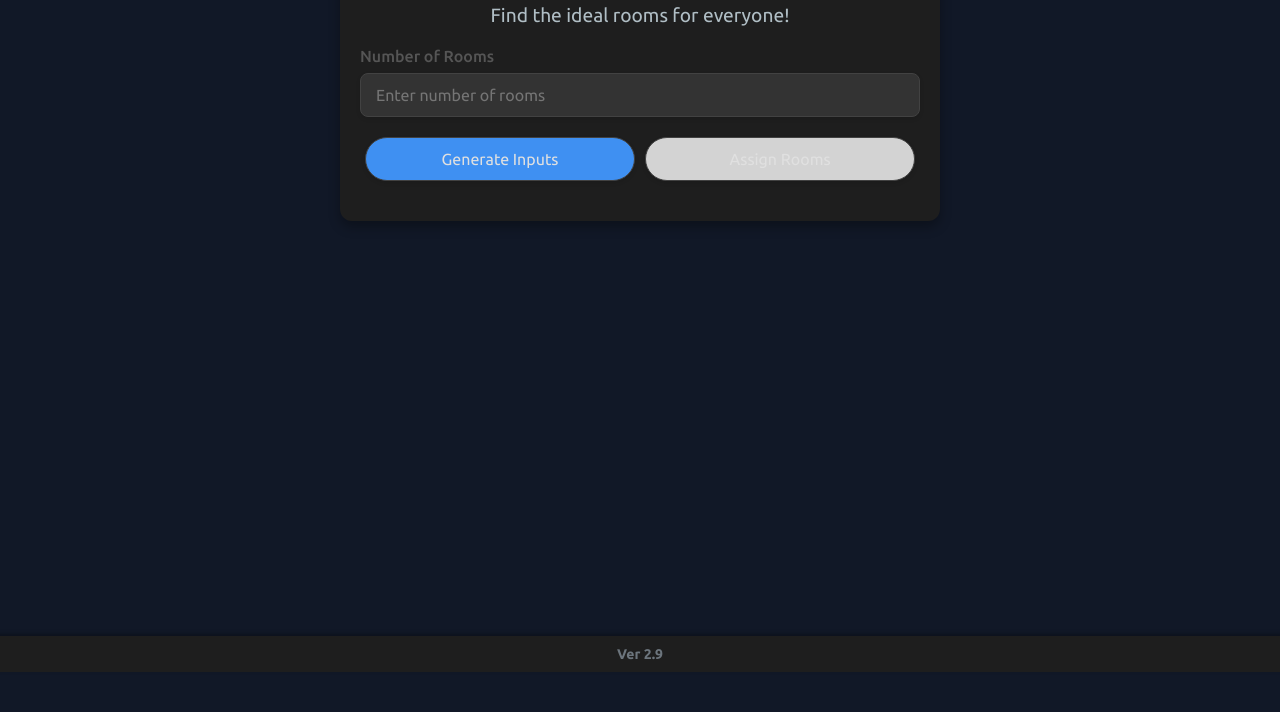
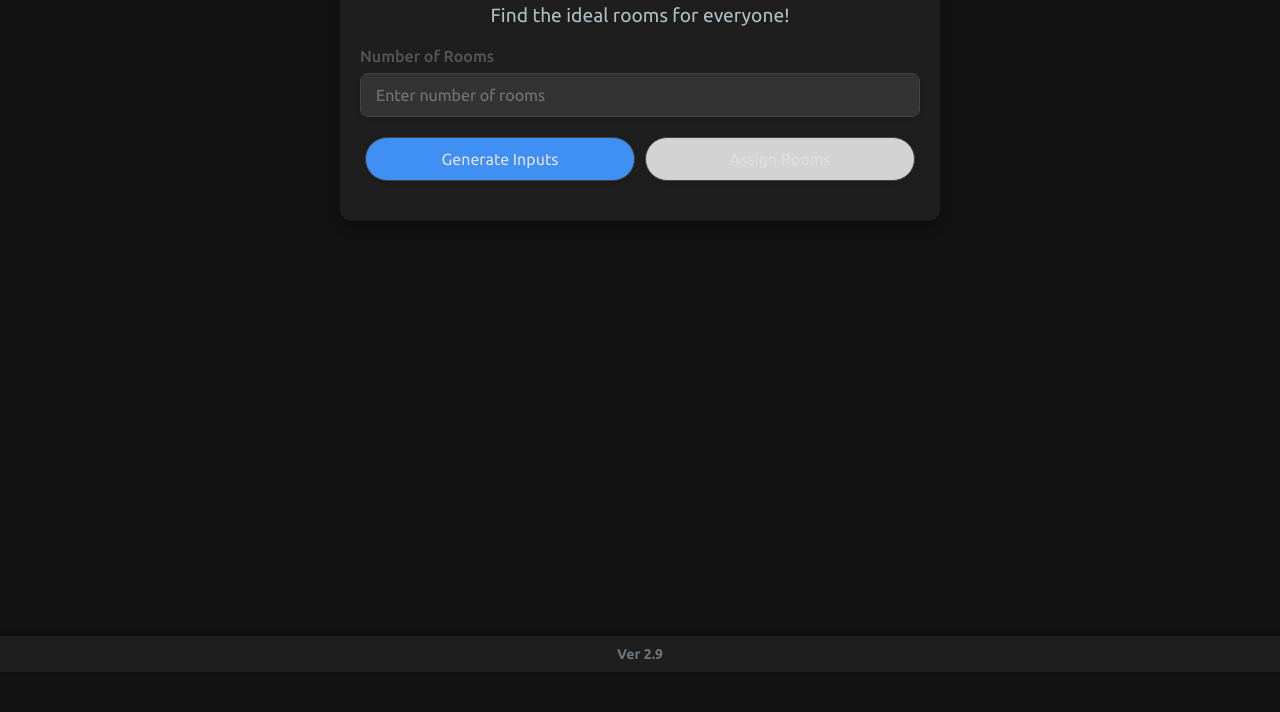
Before and after one commit to AirTMZ/RoomAllocation, a plain HTML site: page index.html in a window 1280 px wide. Shown: the part 128-840 px from the top of the page. Drawn offline with Linux system fonts and the light colour scheme.

Commit message:
Revert "Update darkStyles.css"
This reverts commit 5a12c6c71b0b4dc33a1aac2bed33b33165167287.

```diff
--- a/styling/darkStyles.css
+++ b/styling/darkStyles.css
@@ -3,7 +3,7 @@
 
 /* Base styling */
 body {
-  background-color: #111827;
+  background-color: #121212;
   color: #e0e0e0;
 }
 
```
